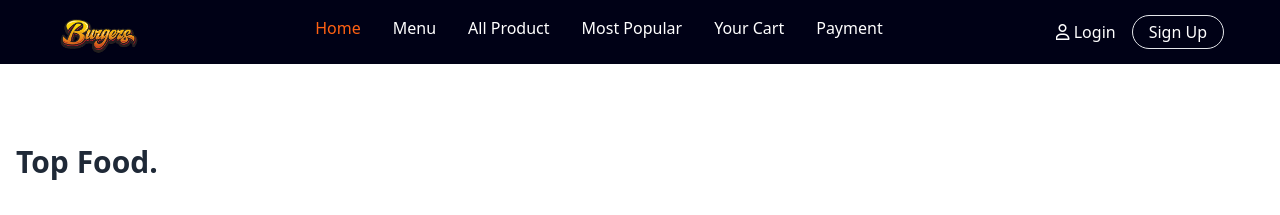
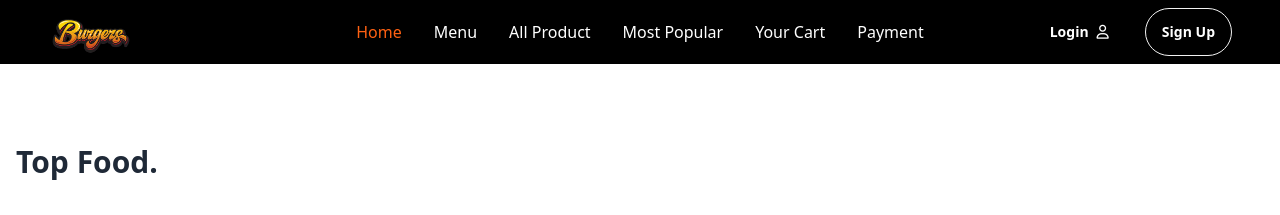
Before and after one commit to Bytes-Farabi/Burger-Cafe-Restaurent, a website: page src/products.html in a window 1280 px wide. Shown: the top 215 px of the page. Drawn offline with nearby package versions, Linux system fonts and the light colour scheme.

Commit message:
hopefully final commit

```diff
--- a/src/products.html
+++ b/src/products.html
@@ -13,32 +13,45 @@
 
 <body>
     <!-- nav -->
-    <header class="bg-dark z-1">
-        <div class="max-w-[1200px] mx-auto flex items-center px-4 py-2 text-white relative">
-            <button id="hamburger" class="mr-2 md:hidden">
-                <i class="fa-solid fa-bars"></i>
-            </button>
-            <a class="flex-grow mt-2" href="#">
-                <img class="h-10" src="./images/logo.png" alt="Brand Logo">
-            </a>
-            <nav id="menu"
-                class="absolute md:static md:z-0 md:w-auto md:flex-grow bg-dark w-full bottom-0 z-[-1] pb-2 left-0">
-                <ul class="md:flex">
-                    <li><a class="px-4 py-2 block active" href="index.html">Home</a></li>
+    <header class="bg-black z-1">
+
+        <div class="navbar max-w-[1200px] mx-auto">
+            <div class="navbar-start">
+                <div class="dropdown">
+                    <div tabindex="0" role="button" class="btn btn-ghost lg:hidden">
+                        <svg xmlns="http://www.w3.org/2000/svg" class="h-5 w-5" fill="none" viewBox="0 0 24 24"
+                            stroke="currentColor">
+                            <path stroke-linecap="round" stroke-linejoin="round" stroke-width="2"
+                                d="M4 6h16M4 12h8m-8 6h16" />
+                        </svg>
+                    </div>
+                    <ul tabindex="0"
+                        class="menu menu-sm dropdown-content bg-base-100 rounded-box z-[1] mt-3 w-52 p-2 shadow">
+                        <li><a class="px-4 py-2 block active" href="index.html">Home</a></li>
                     <li><a class="px-4 py-2 block" href="category.html">Menu</a></li>
                     <li><a class="px-4 py-2 block" href="products.html">All Product</a></li>
                     <li><a class="px-4 py-2 block" href="details.html">Most Popular</a></li>
                     <li><a class="px-4 py-2 block" href="cart.html">Your Cart</a></li>
                     <li><a class="px-4 py-2 block" href="payment.html">Payment</a></li>
+                    </ul>
+                </div>
+                <a class="flex-grow mt-2" href="#">
+                    <img class="h-10" src="./images/logo.png" alt="Brand Logo">
+                </a>
+            </div>
+            <div class="navbar-center hidden lg:flex">
+                <ul class="md:flex">
+                    <li><a class="px-4 py-2 block active" href="index.html">Home</a></li>
+                    <li><a class="px-4 py-2 block text-white" href="category.html">Menu</a></li>
+                    <li><a class="px-4 py-2 block text-white" href="products.html">All Product</a></li>
+                    <li><a class="px-4 py-2 block text-white" href="details.html">Most Popular</a></li>
+                    <li><a class="px-4 py-2 block text-white" href="cart.html">Your Cart</a></li>
+                    <li><a class="px-4 py-2 block text-white" href="payment.html">Payment</a></li>
                 </ul>
-            </nav>
-            <div class="flex items-center gap-4">
-                <a href="#">
-                    <i class="fa-regular fa-user"></i> Login
-                </a>
-                <a class="border px-4 py-1 rounded-full" href="#">
-                    Sign Up
-                </a>
+            </div>
+            <div class="navbar-end gap-5">
+                <a class="btn text-sm rounded-full bg-black text-white hover:bg-black border-none">Login<span><i class="fa-regular fa-user"></i></span></a>
+                <a class="btn text-sm rounded-full bg-black text-white hover:bg-black">Sign Up</a>
             </div>
         </div>
 
```
Also changed, not shown: src/cart.html (+34 -19 lines), src/category.html (+33 -20 lines), src/details.html (+34 -20 lines), src/index.html (+34 -19 lines).
